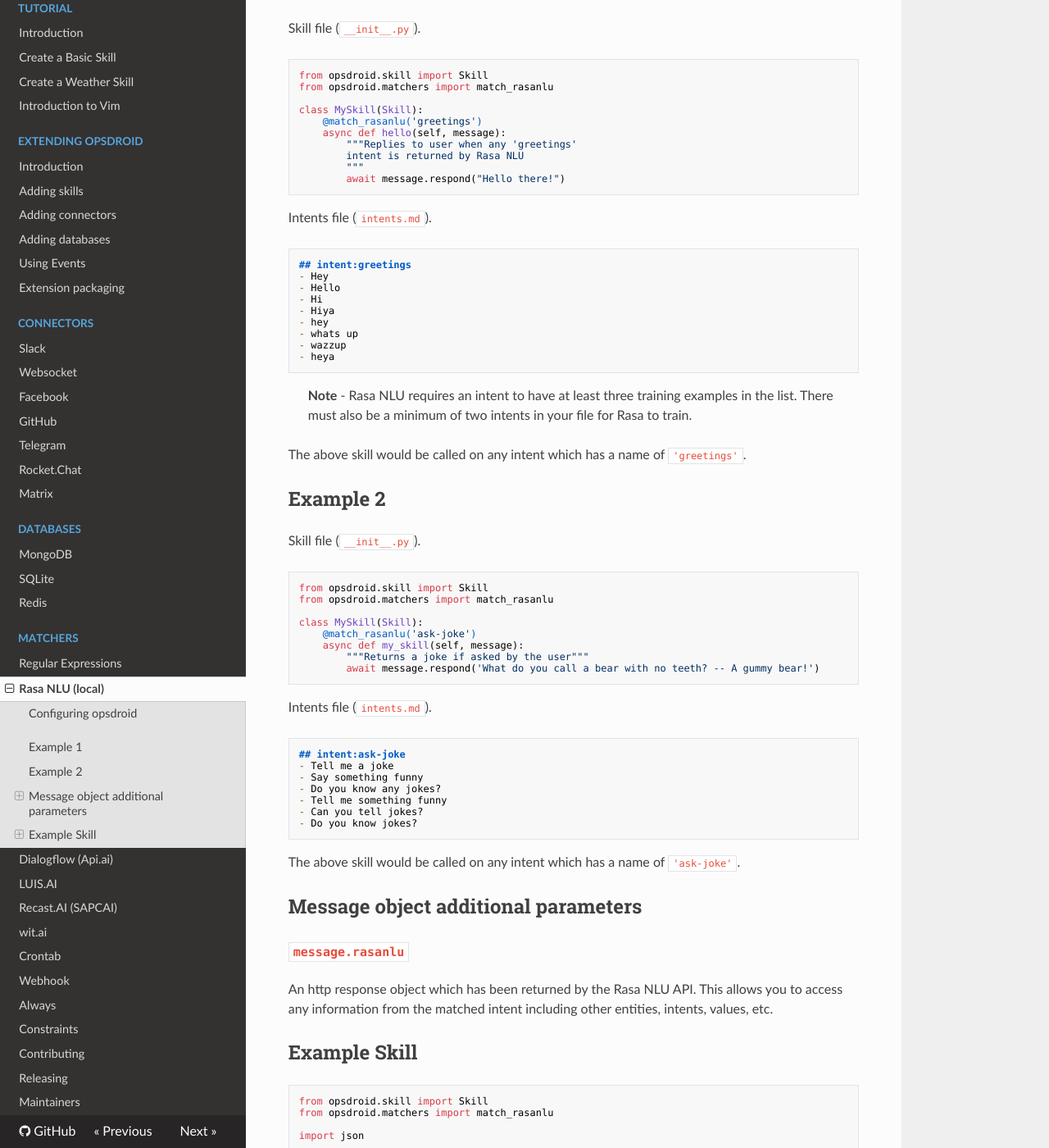
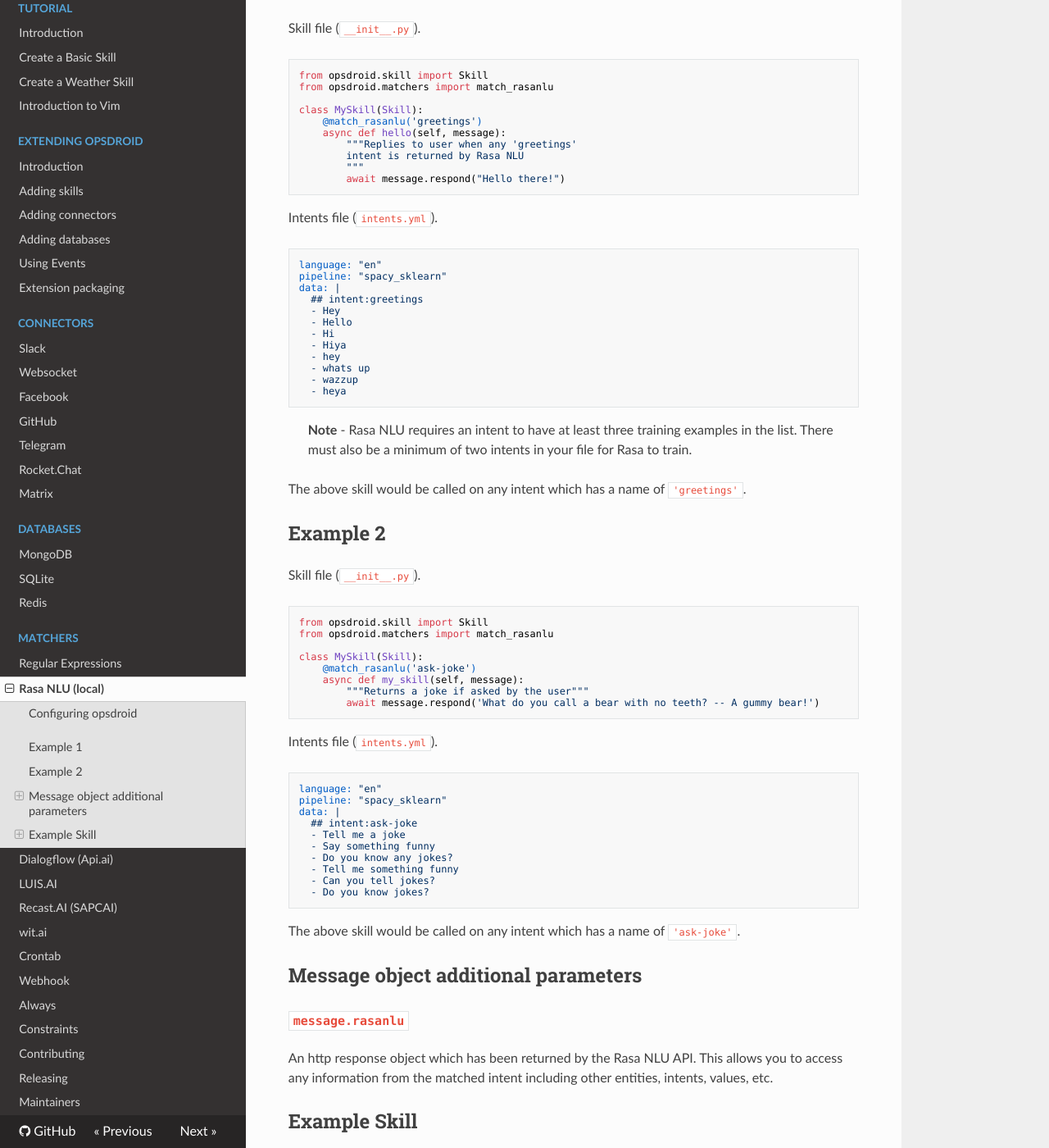
Before and after one commit to opsdroid/opsdroid, an MkDocs documentation site: the page built from docs/matchers/rasanlu.md, in a window 1280 px wide and 1400 px high, scrolled down 1027 px. Shown: the whole window at 82% size. Built offline with MkDocs 1.6.1, drawn with Linux system fonts in a browser that asks for light colours; nearby versions of some CDN libraries; old or Windows-style settings are respelled for this version of MkDocs.

Commit message:
Fixing rasanlu intents matchers issue #860 and changing intents.md file format to intents.yml

````diff
--- a/docs/matchers/rasanlu.md
+++ b/docs/matchers/rasanlu.md
@@ -44,17 +44,20 @@
         await message.respond("Hello there!")
 ```
 
-Intents file (`intents.md`).
-```markdown
-## intent:greetings
-- Hey
-- Hello
-- Hi
-- Hiya
-- hey
-- whats up
-- wazzup
-- heya
+Intents file (`intents.yml`).
+```yaml
+language: "en"
+pipeline: "spacy_sklearn"
+data: |
+  ## intent:greetings
+  - Hey
+  - Hello
+  - Hi
+  - Hiya
+  - hey
+  - whats up
+  - wazzup
+  - heya
 ```
 
 > **Note** - Rasa NLU requires an intent to have at least three training examples in the list. There must also be a minimum of two intents in your file for Rasa to train.
@@ -75,15 +78,18 @@
         await message.respond('What do you call a bear with no teeth? -- A gummy bear!')
 ```
 
-Intents file (`intents.md`).
-```markdown
-## intent:ask-joke
-- Tell me a joke
-- Say something funny
-- Do you know any jokes?
-- Tell me something funny
-- Can you tell jokes?
-- Do you know jokes?
+Intents file (`intents.yml`).
+```yaml
+language: "en"
+pipeline: "spacy_sklearn"
+data: |
+  ## intent:ask-joke
+  - Tell me a joke
+  - Say something funny
+  - Do you know any jokes?
+  - Tell me something funny
+  - Can you tell jokes?
+  - Do you know jokes?
 ```
 
 The above skill would be called on any intent which has a name of `'ask-joke'`.
````
Also changed, not shown: 1 other file.
